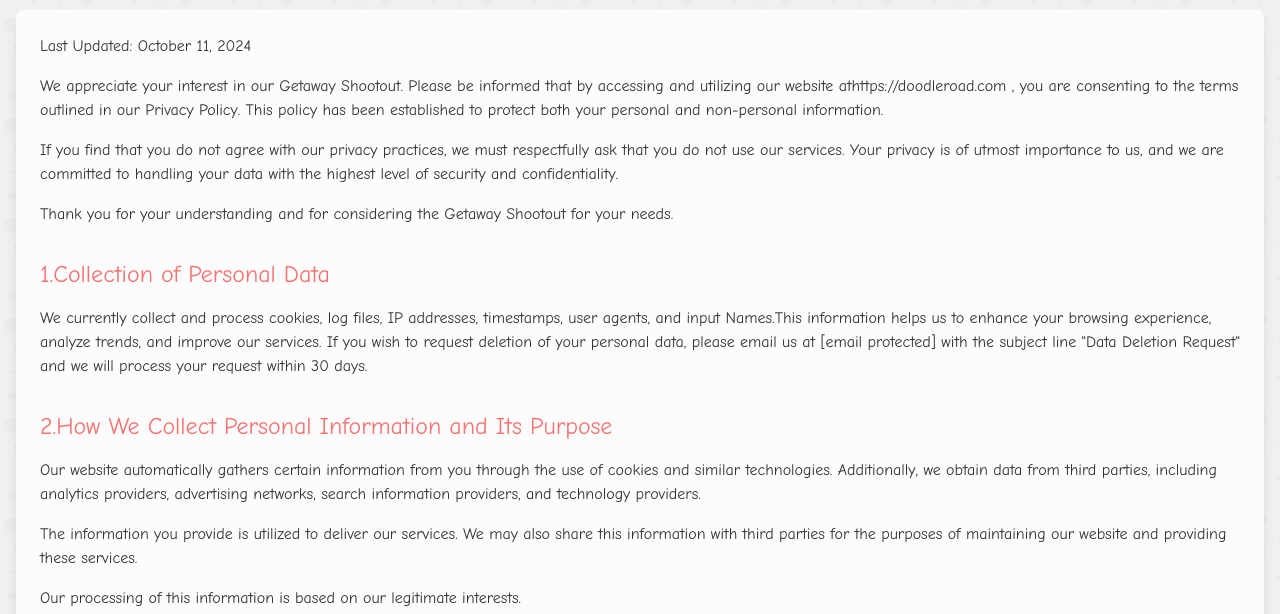
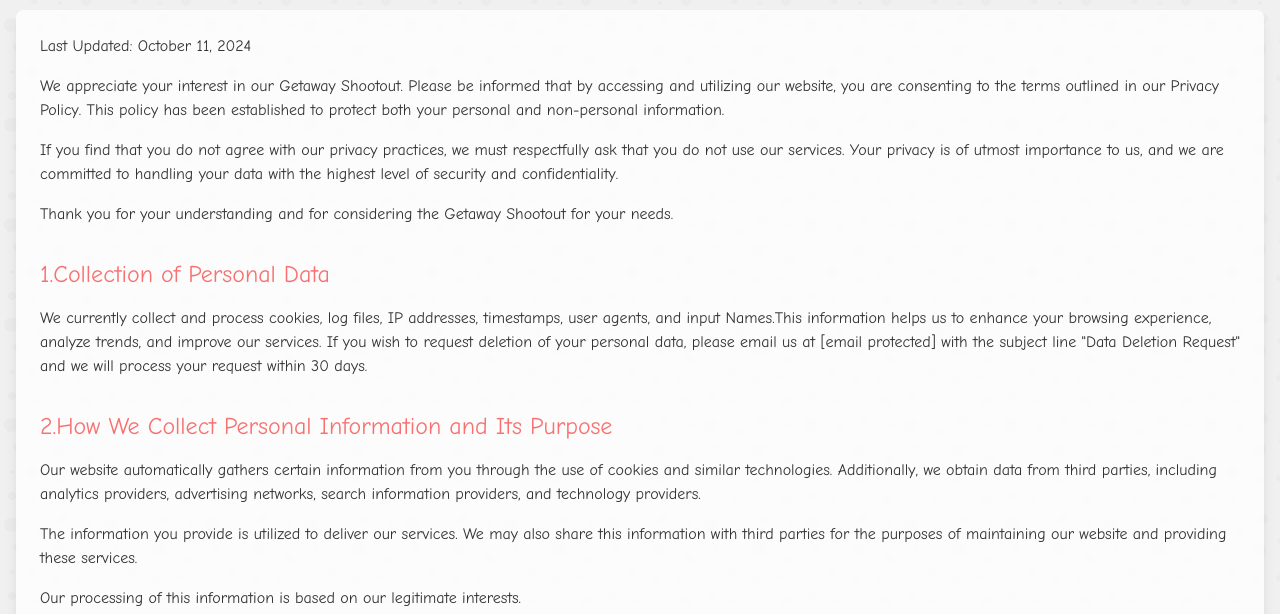
Before and after one commit to getaway-shootout-unblocked/getaway-shootout-unblocked.github.io, a plain HTML site: page privacy-policy.html in a window 1280 px wide. Shown: the part 186-800 px from the top of the page. Drawn offline with Linux system fonts and the light colour scheme; a script that the page names is missing.

Commit message:
Update privacy-policy.html

```diff
--- a/privacy-policy.html
+++ b/privacy-policy.html
@@ -141,7 +141,7 @@
         <div class="bg-white bg-opacity-80 rounded-lg shadow-lg p-6">
             <div class="mb-8">
                 <p class="mb-4">Last Updated: October 11, 2024</p>
-                <p class="mb-4">We appreciate your interest in our Getaway Shootout. Please be informed that by accessing and utilizing our website athttps://doodleroad.com , you are consenting to the terms outlined in our Privacy Policy. This policy has been established to protect both your personal and non-personal information.</p>
+                <p class="mb-4">We appreciate your interest in our Getaway Shootout. Please be informed that by accessing and utilizing our website, you are consenting to the terms outlined in our Privacy Policy. This policy has been established to protect both your personal and non-personal information.</p>
                 <p class="mb-4">If you find that you do not agree with our privacy practices, we must respectfully ask that you do not use our services. Your privacy is of utmost importance to us, and we are committed to handling your data with the highest level of security and confidentiality.</p>
                 <p class="mb-4">Thank you for your understanding and for considering the Getaway Shootout for your needs.</p>
             </div>
```
